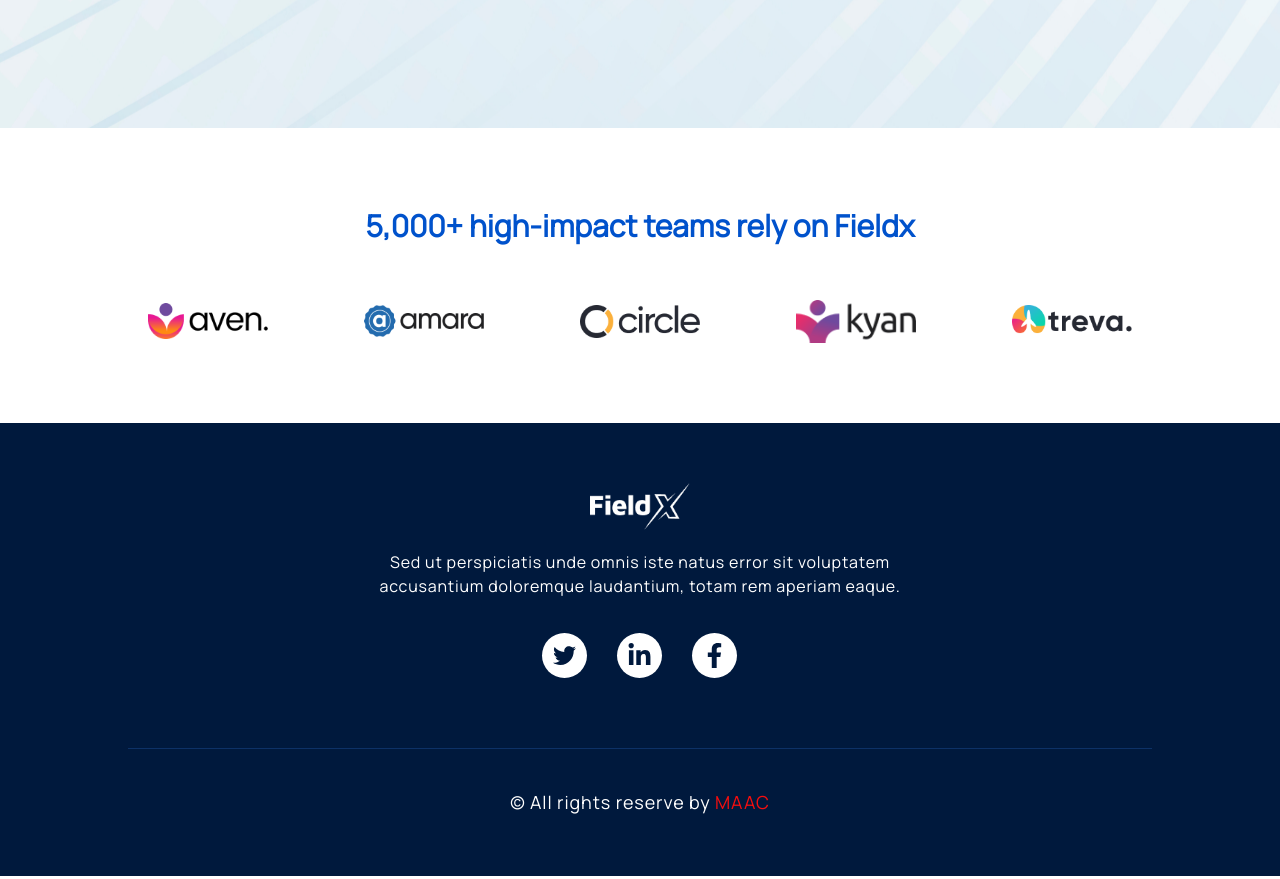
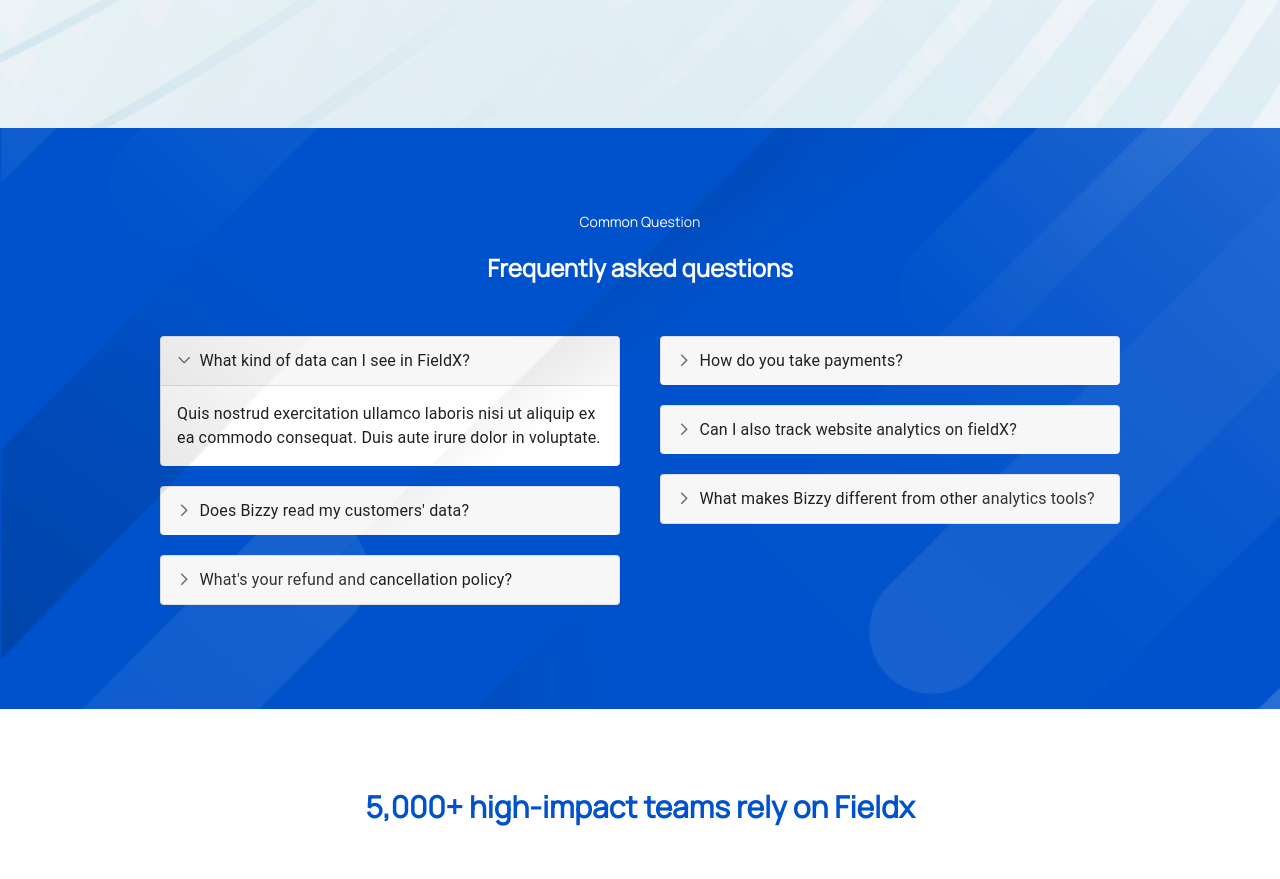
Before and after one commit to sabbir4212/MAACTASK, a React (Create React App) app: page / in a window 1280 px wide. Shown: the part 2588-3467 px from the top of the page. Built offline with nearby package versions, Linux system fonts and the light colour scheme.

Commit message:
accordion done

```diff
--- a/package.json
+++ b/package.json
@@ -3,6 +3,10 @@
   "version": "0.1.0",
   "private": true,
   "dependencies": {
+    "@emotion/react": "^11.9.3",
+    "@emotion/styled": "^11.9.3",
+    "@mui/icons-material": "^5.8.4",
+    "@mui/material": "^5.9.1",
     "@react-icons/all-files": "^4.1.0",
     "@testing-library/jest-dom": "^5.16.4",
     "@testing-library/react": "^13.3.0",
--- /dev/null
+++ b/src/Pages/Accordions/Accordion.css
@@ -0,0 +1,3 @@
+.accordion-position{
+    padding: 20px;
+}
--- /dev/null
+++ b/src/Pages/Accordions/Accordions.js
@@ -0,0 +1,145 @@
+import * as React from "react";
+import './Accordion.css';
+import { styled } from "@mui/material/styles";
+import ArrowForwardIosSharpIcon from "@mui/icons-material/ArrowForwardIosSharp";
+import MuiAccordion from "@mui/material/Accordion";
+import MuiAccordionSummary from "@mui/material/AccordionSummary";
+import MuiAccordionDetails from "@mui/material/AccordionDetails";
+import Typography from "@mui/material/Typography";
+
+const Accordion = styled((props) => (
+  <MuiAccordion disableGutters elevation={0} square {...props} />
+))(({ theme }) => ({
+  border: `1px solid ${theme.palette.divider}`,
+  "&:not(:last-child)": {
+    borderBottom: 0,
+  },
+  "&:before": {
+    display: "none",
+  },
+}));
+
+const AccordionSummary = styled((props) => (
+  <MuiAccordionSummary
+    expandIcon={<ArrowForwardIosSharpIcon sx={{ fontSize: "0.9rem" }} />}
+    {...props}
+  />
+))(({ theme }) => ({
+  backgroundColor:
+    theme.palette.mode === "dark"
+      ? "rgba(255, 255, 255, .05)"
+      : "rgba(0, 0, 0, .03)",
+  flexDirection: "row-reverse",
+  "& .MuiAccordionSummary-expandIconWrapper.Mui-expanded": {
+    transform: "rotate(90deg)",
+  },
+  "& .MuiAccordionSummary-content": {
+    marginLeft: theme.spacing(1),
+  },
+}));
+
+const AccordionDetails = styled(MuiAccordionDetails)(({ theme }) => ({
+  padding: theme.spacing(2),
+  borderTop: "1px solid rgba(0, 0, 0, .125)",
+}));
+
+export default function CustomizedAccordions() {
+  const [expanded, setExpanded] = React.useState("panel1");
+
+  const handleChange = (panel) => (event, newExpanded) => {
+    setExpanded(newExpanded ? panel : false);
+  };
+
+  return (
+    <div className="flex  justify-center">
+      <div className="accordion-position w-[500px]">
+        <Accordion
+        className="rounded"
+          expanded={expanded === "panel1"}
+          onChange={handleChange("panel1")}
+        >
+          <AccordionSummary aria-controls="panel1d-content" id="panel1d-header">
+            <Typography>What kind of data can I see in FieldX?</Typography>
+          </AccordionSummary>
+          <AccordionDetails>
+            <Typography>
+            Quis nostrud exercitation ullamco laboris nisi ut aliquip ex ea commodo consequat. Duis aute irure dolor in voluptate.
+            </Typography>
+          </AccordionDetails>
+        </Accordion>
+        <Accordion className="my-5 rounded"
+          expanded={expanded === "panel2"}
+          onChange={handleChange("panel2")}
+        >
+          <AccordionSummary aria-controls="panel2d-content" id="panel2d-header">
+            <Typography>Does Bizzy read my customers' data?</Typography>
+          </AccordionSummary>
+          <AccordionDetails>
+            <Typography>
+            Quis nostrud exercitation ullamco laboris nisi ut aliquip ex ea commodo consequat. Duis aute irure dolor in voluptate.
+            </Typography>
+          </AccordionDetails>
+        </Accordion>
+        <Accordion
+        className="rounded"
+          expanded={expanded === "panel3"}
+          onChange={handleChange("panel3")}
+        >
+          <AccordionSummary aria-controls="panel3d-content" id="panel3d-header">
+            <Typography>What's your refund and cancellation policy?</Typography>
+          </AccordionSummary>
+          <AccordionDetails>
+            <Typography>
+            Quis nostrud exercitation ullamco laboris nisi ut aliquip ex ea commodo consequat. Duis aute irure dolor in voluptate.
+            </Typography>
+          </AccordionDetails>
+        </Accordion>
+      </div>
+
+      <div className="accordion-position w-[500px]">
+        <Accordion
+        className="rounded"
+          expanded={expanded === "panel4"}
+          onChange={handleChange("panel4")}
+        >
+          <AccordionSummary aria-controls="panel4d-content" id="panel4d-header">
+            <Typography>How do you take payments?</Typography>
+          </AccordionSummary>
+          <AccordionDetails>
+            <Typography>
+            Quis nostrud exercitation ullamco laboris nisi ut aliquip ex ea commodo consequat. Duis aute irure dolor in voluptate.
+            </Typography>
+          </AccordionDetails>
+        </Accordion>
+        <Accordion
+        className="my-5 rounded"
+          expanded={expanded === "panel5"}
+          onChange={handleChange("panel5")}
+        >
+          <AccordionSummary aria-controls="panel5d-content" id="panel5d-header">
+            <Typography>Can I also track website analytics on fieldX?</Typography>
+          </AccordionSummary>
+          <AccordionDetails>
+            <Typography>
+            Quis nostrud exercitation ullamco laboris nisi ut aliquip ex ea commodo consequat. Duis aute irure dolor in voluptate.
+            </Typography>
+          </AccordionDetails>
+        </Accordion>
+        <Accordion
+        className="rounded"
+          expanded={expanded === "panel6"}
+          onChange={handleChange("panel6")}
+        >
+          <AccordionSummary aria-controls="panel6d-content" id="panel6d-header">
+            <Typography>What makes Bizzy different from other analytics tools?</Typography>
+          </AccordionSummary>
+          <AccordionDetails>
+            <Typography>
+            Quis nostrud exercitation ullamco laboris nisi ut aliquip ex ea commodo consequat. Duis aute irure dolor in voluptate.
+            </Typography>
+          </AccordionDetails>
+        </Accordion>
+      </div>
+    </div>
+  );
+}
--- a/src/Pages/CommonQuestion/CommonQuestion.css
+++ b/src/Pages/CommonQuestion/CommonQuestion.css
@@ -0,0 +1,10 @@
+.common-question{
+    background: url('../../images/ajscb1.png');
+    background-repeat: no-repeat;
+    background-size: cover;
+    background-position: center;
+}
+.common-question-banner{
+    background: #0052cc;
+    mix-blend-mode: overlay;
+}
--- a/src/Pages/CommonQuestion/CommonQuestion.js
+++ b/src/Pages/CommonQuestion/CommonQuestion.js
@@ -1,10 +1,17 @@
 import React from 'react';
+import CustomizedAccordions from '../Accordions/Accordions';
 import './CommonQuestion.css';
 
 const CommonQuestion = () => {
     return (
-        <div>
-
+        <div className='common-question'>
+            <div className='common-question-banner py-16'>
+            <div className='py-5'>
+                <p className='text-sm text-white text-center'>Common Question</p>
+                <h1 className='text-2xl font-bold text-white mt-5 mb-8 text-center'>Frequently asked questions</h1>
+                <CustomizedAccordions></CustomizedAccordions>
+            </div>
+            </div>
         </div>
     );
 };
--- a/src/Pages/Home/Home.js
+++ b/src/Pages/Home/Home.js
@@ -11,9 +11,9 @@ const Home = () => {
     return (
         <div>
             <Banner></Banner>
-            <CommonQuestion></CommonQuestion>
             <ProductFeatures></ProductFeatures>
             <AboutUs></AboutUs>
+            <CommonQuestion></CommonQuestion>
             <Teams></Teams>
             <Footer></Footer>
         </div>
--- a/src/Pages/Login/Login.js
+++ b/src/Pages/Login/Login.js
@@ -1,4 +1,5 @@
 import React from "react";
+import { Link } from 'react-router-dom';
 import Footer from "../Footer/Footer";
 import "./Login.css";
 
@@ -19,7 +20,7 @@ const Login = () => {
           <h1 className="text-3xl text-center font-bold">Welcome Back!</h1>
           <p className="text-sm text-center my-5">Please login to your account</p>
           <div className="my-5 w-[100%]">
-            <input className="login-inputs" type="text" name="email" placeholder="Enter Your Email" />
+            <input className="login-inputs" type="email" name="email" placeholder="Enter Your Email" />
             <input className="login-inputs mt-4"
               type="password"
               name="password"
@@ -27,9 +28,9 @@ const Login = () => {
               placeholder="Password"
             />
           </div>
-          <input type="submit" className="singin-btn my-5 w-[100%] px-5 py-3 rounded text-md text-white bg-[#0052cc] cursor-pointer" value="Sign in" />
+          <input type="submit" className="singin-btn my-5 w-[100%] px-5 py-3 rounded text-md text-white hover:bg-[#0052cccc] bg-[#0052cc] cursor-pointer" value="Sign in" />
           <p className="text-center my-8">
-            Don't have any account? <span className="text-[#0052cc] cursor-pointer"> Sign Up</span>
+            Don't have any account? <Link className="text-[#0052cc] cursor-pointer" to="/registration"> Sign Up</Link>
           </p>
         </form>
       </div>
--- a/src/Pages/Registration/Registration.css
+++ b/src/Pages/Registration/Registration.css
@@ -0,0 +1,20 @@
+.registration-banner{
+    background: url('../../images/blue-abstract-layered-stripes-background2.png');
+}
+.registration-form{
+    background: #fff;
+    padding: 50px;
+    width: 500px;
+    margin-top: 100px;
+    margin-bottom: 100px;
+    border-radius: 3px;
+}
+.registration-inputs{
+    width: 100%;
+    padding: 10px 5px;
+    border: none;
+    border-bottom: 1px solid #000;
+}
+.registration-inputs:focus{
+    outline: none;
+}
```
Also changed, not shown: src/Pages/Registration/Registration.js (+93 -7 lines), src/images/ajscb1.png (renamed from src/images/ajscb 1.png), 1 other file (tests, documents, lock files or other folders).
